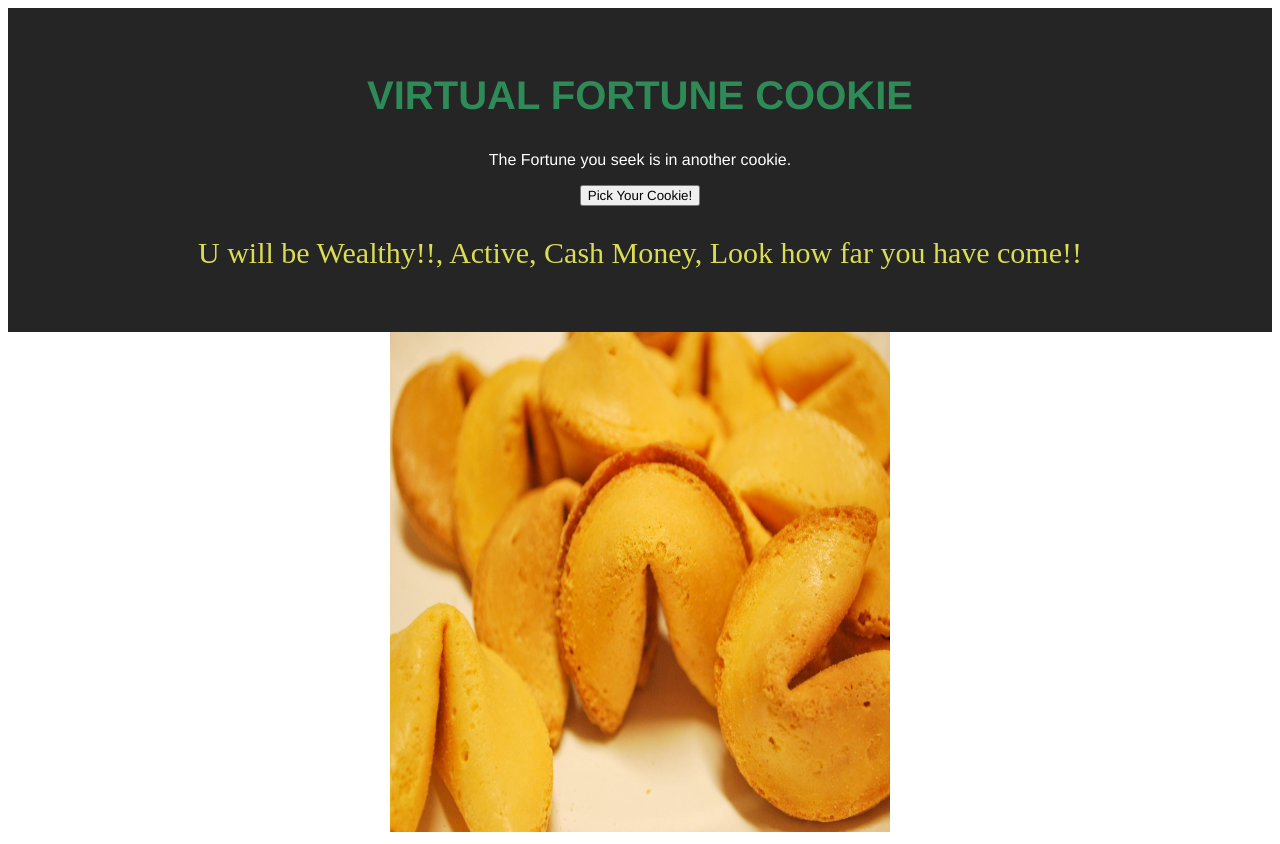
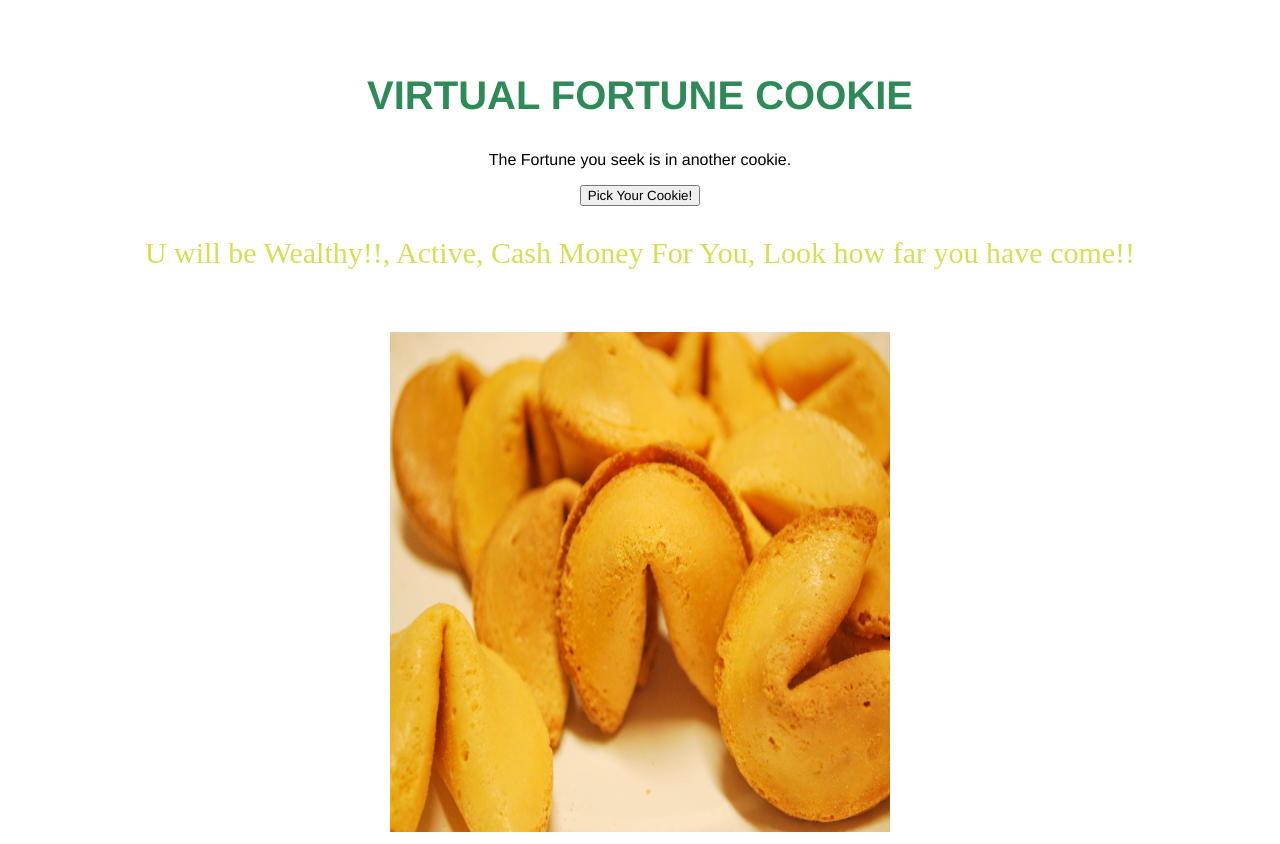
Before and after one commit to OMARI777/Message-Generator, a plain HTML site: page index.html in a window 1280 px wide. Both pictures are taken after a click on the button "Pick Your Cookie!". Drawn offline with Linux system fonts and the light colour scheme.

Commit message:
3rd change

```diff
--- a/resources/app.js
+++ b/resources/app.js
@@ -1,14 +1,14 @@
 function randomMessage() {
     positive = ['U will be Wealthy!!','Be Cheerful', 'Be Confident',];
     healthy = ['Work Hard!!','Athletic', 'Active',];
-    wealthy = ['Do it scared','U will be Rich','Cash Money',];
-    blessed = ['Look how far you have come!!','Good Things To Come!!',];
+    wealthy = ['Do it scared','U will be Rich','Cash Money For You',];
+    blessed = ['Look how far you have come!!','Good Things To Come!!','You Will Be Blessed!',];
 
     const randomize = (array) => {
     return array[Math.floor(Math.random()*array.length)];
 };
 
-let mealMaker = randomize(positive) + ", " + randomize(healthy) + ", " +  randomize(wealthy) + ", " + randomize(blessed);
+let fortuneCookie = randomize(positive) + ", " + randomize(healthy) + ", " +  randomize(wealthy) + ", " + randomize(blessed);
 
-document.getElementById("message").innerHTML = mealMaker;
+document.getElementById("message").innerHTML = fortuneCookie;
 }
--- a/resources/style.css
+++ b/resources/style.css
@@ -5,6 +5,7 @@
         text-align: center;
         background-color:white;
         height: 100%;
+
 }
 
 
@@ -26,12 +27,12 @@
 }
 
     .box {
-        color: #fff;
+        color: black;
         padding: 2rem;
         position: center;
         top: 10%;
         left: 20%;
-        background: #252525;
+        background:white;
         box-shadow: yellowgreen;
         transition: transform 300ms ease-in-out, box-shadow 400ms ease, background 100ms ease;
 }
```
